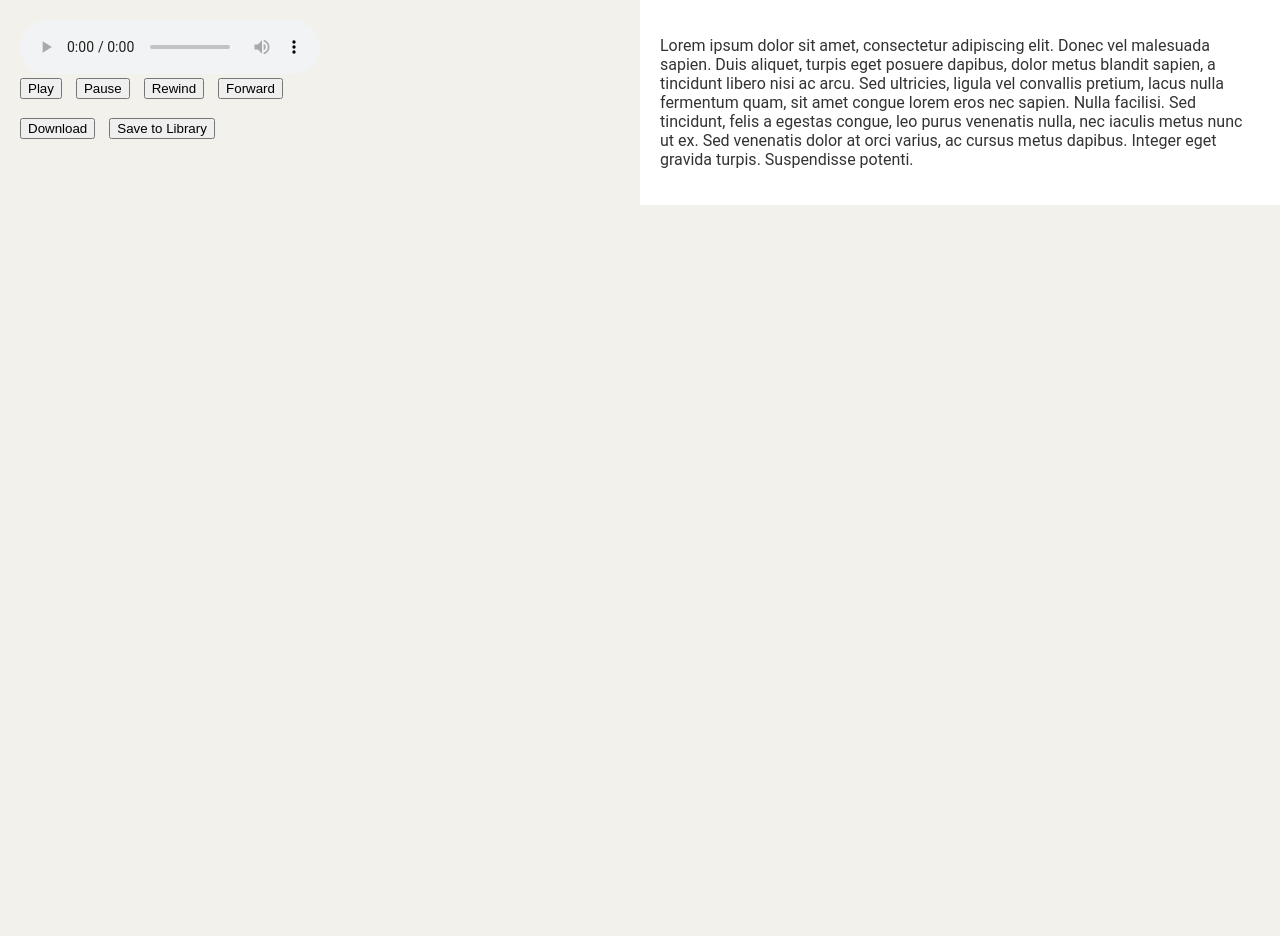
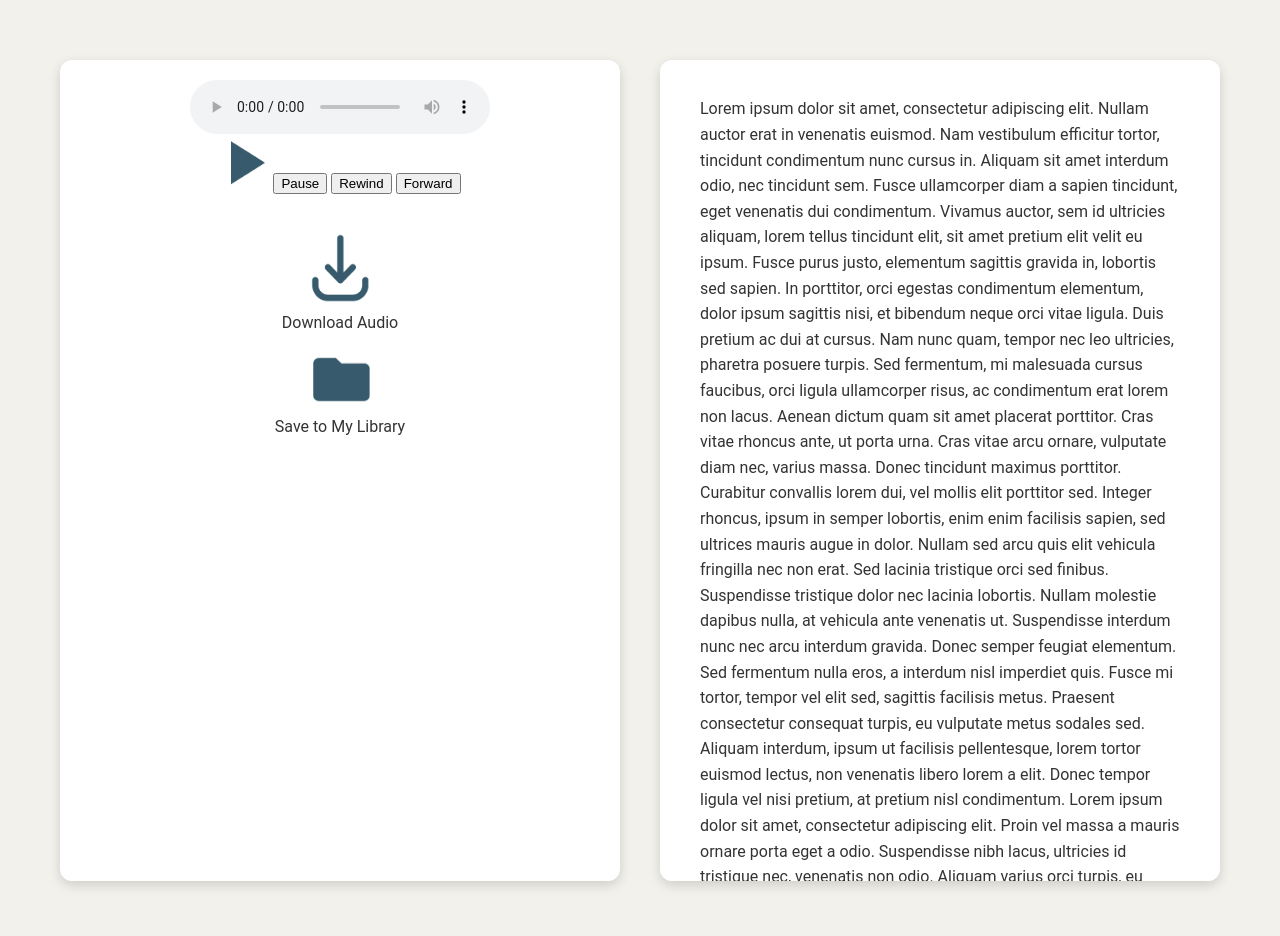
Before and after one commit to kaleb-asfaw/pdfParser, a Flask app: page /output in a window 1280 px wide. Shown: the part 153-1089 px from the top of the page. Run offline with Flask 3, Linux system fonts and the light colour scheme.

Commit message:
make output page prettier

```diff
--- a/app/static/main.css
+++ b/app/static/main.css
@@ -36,18 +36,36 @@ nav a {
     padding: 20px;
     box-sizing: border-box;
     overflow: auto;
+    /* margin-right: 20px; */
+    /* margin-top: 40px;  */
 }
 
 .audio-controls {
     margin-bottom: 20px;
+    height: 100%;
 }
 
-.audio-controls button {
-    margin-right: 10px;
+.audio-button {
+    width: 50px;
+    height: 50px;
+}
+
+.download-button {
+    width: 60px; /* Set the width to a fixed value */
+    height: 70px; /* Set the height to a fixed value */
+}
+
+.send-button {
+    width: 70px; /* Set the width to a fixed value */
+    height: 55px; /* Set the height to a fixed value */
 }
 
 .text-box {
     height: 100%;
+    /* margin-bottom: 20px;
+    padding-bottom: 20px; */
+    padding-bottom: 50px;
+    line-height: 1.6;
 }
 
 .hidden {
@@ -56,9 +74,47 @@ nav a {
 
 .output-container{
     display: flex;
+    justify-content: center;
+    align-items: center;
+    padding: 40px;
     /* justify-content: space-between; */
 }
 
+.output-text-card, .audio-card{
+    background-color: #fff;
+    padding: 40px;
+    padding-top: 20px;;
+    margin: 20px;
+    border-radius: 12px;
+    box-shadow: 0 4px 12px rgba(0, 0, 0, 0.15);
+    width: 100%;
+    box-sizing: border-box;
+    width: 65vw;
+    height: 65vh;
+}
+
+.output-text-card{
+    overflow: auto;
+}
+
+.audio-card{
+    text-align: center;
+}
+
+
+.icon-text-container {
+    display: flex;
+    flex-direction: column;
+    align-items: center; /* Center items horizontally */
+    margin-bottom: 20px; /* Space between items */
+    margin-top: 20px;
+}
+
+.icon-text {
+    display: flex;
+    align-items: center; /* Vertically center the text with the image */
+    margin-top: 10px; /* Space between the image and the text */
+}
 
 /* Styling for login, register pages (buttons, cards, text, etc.) */
 .login-body {
--- a/app/templates/output.html
+++ b/app/templates/output.html
@@ -1,24 +1,35 @@
 {% extends "layout.html" %}
 {% block content %}
 <div class="output-container">
-    <div class="left-side">
+    <div class="audio-card">
         <div class="audio-controls">
             <audio id="audioPlayer" src="your-audio-file.mp3" controls>
                 Your browser does not support the audio element.
             </audio>
             <br>
-            <button onclick="playAudio()">Play</button>
+            <img src="../static/play.png" alt="Download Icon" onclick="playAudio()" class="audio-button">
             <button onclick="pauseAudio()">Pause</button>
             <button onclick="rewindAudio()">Rewind</button>
             <button onclick="forwardAudio()">Forward</button>
             <br><br>
-            <button onclick="downloadAudio()">Download</button>
-            <button onclick="saveToLibrary()">Save to Library</button>
+            <div class="icon-text-container">
+                <img src="../static/download.png" alt="Download Icon" onclick="downloadAudio()" class="download-button">
+                <span class="icon-text">Download Audio</span>
+            </div>
+            <div class="icon-text-container">
+                <img src="../static/blue-folder.png" alt="Save to My Library Icon" onclick="saveToLibrary()" class="send-button">
+                <span class="icon-text">Save to My Library</span>
+            </div>
+            <!-- <button onclick="saveToLibrary()">Save to Library</button> -->
         </div>
     </div>
-    <div class="right-side">
+    <div class="output-text-card">
         <div class="text-box">
-            <p>Lorem ipsum dolor sit amet, consectetur adipiscing elit. Donec vel malesuada sapien. Duis aliquet, turpis eget posuere dapibus, dolor metus blandit sapien, a tincidunt libero nisi ac arcu. Sed ultricies, ligula vel convallis pretium, lacus nulla fermentum quam, sit amet congue lorem eros nec sapien. Nulla facilisi. Sed tincidunt, felis a egestas congue, leo purus venenatis nulla, nec iaculis metus nunc ut ex. Sed venenatis dolor at orci varius, ac cursus metus dapibus. Integer eget gravida turpis. Suspendisse potenti.</p>
+            <p>Lorem ipsum dolor sit amet, consectetur adipiscing elit. Nullam auctor erat in venenatis euismod. Nam vestibulum efficitur tortor, tincidunt condimentum nunc cursus in. Aliquam sit amet interdum odio, nec tincidunt sem. Fusce ullamcorper diam a sapien tincidunt, eget venenatis dui condimentum. Vivamus auctor, sem id ultricies aliquam, lorem tellus tincidunt elit, sit amet pretium elit velit eu ipsum. Fusce purus justo, elementum sagittis gravida in, lobortis sed sapien. In porttitor, orci egestas condimentum elementum, dolor ipsum sagittis nisi, et bibendum neque orci vitae ligula. Duis pretium ac dui at cursus. Nam nunc quam, tempor nec leo ultricies, pharetra posuere turpis. Sed fermentum, mi malesuada cursus faucibus, orci ligula ullamcorper risus, ac condimentum erat lorem non lacus. Aenean dictum quam sit amet placerat porttitor. Cras vitae rhoncus ante, ut porta urna. Cras vitae arcu ornare, vulputate diam nec, varius massa. Donec tincidunt maximus porttitor. Curabitur convallis lorem dui, vel mollis elit porttitor sed. Integer rhoncus, ipsum in semper lobortis, enim enim facilisis sapien, sed ultrices mauris augue in dolor.
+
+                Nullam sed arcu quis elit vehicula fringilla nec non erat. Sed lacinia tristique orci sed finibus. Suspendisse tristique dolor nec lacinia lobortis. Nullam molestie dapibus nulla, at vehicula ante venenatis ut. Suspendisse interdum nunc nec arcu interdum gravida. Donec semper feugiat elementum. Sed fermentum nulla eros, a interdum nisl imperdiet quis.
+
+                Fusce mi tortor, tempor vel elit sed, sagittis facilisis metus. Praesent consectetur consequat turpis, eu vulputate metus sodales sed. Aliquam interdum, ipsum ut facilisis pellentesque, lorem tortor euismod lectus, non venenatis libero lorem a elit. Donec tempor ligula vel nisi pretium, at pretium nisl condimentum. Lorem ipsum dolor sit amet, consectetur adipiscing elit. Proin vel massa a mauris ornare porta eget a odio. Suspendisse nibh lacus, ultricies id tristique nec, venenatis non odio. Aliquam varius orci turpis, eu feugiat diam mattis sit amet. Maecenas a metus ultrices, finibus enim a, pulvinar enim. Proin est justo, semper eu magna id, aliquam dignissim purus. Maecenas in ultricies arcu. Etiam sollicitudin sit amet ligula in commodo. Integer nulla sapien, egestas at consequat ut, finibus in turpis. Vestibulum vitae ultrices ipsum. Duis pulvinar nec odio nec hendrerit. Nunc sed ultrices erat.</p>
         </div>
     </div>
 </div>
```
Also changed, not shown: app/static/blue-folder.png (added), app/static/download.png (added), app/static/play.png (added).
